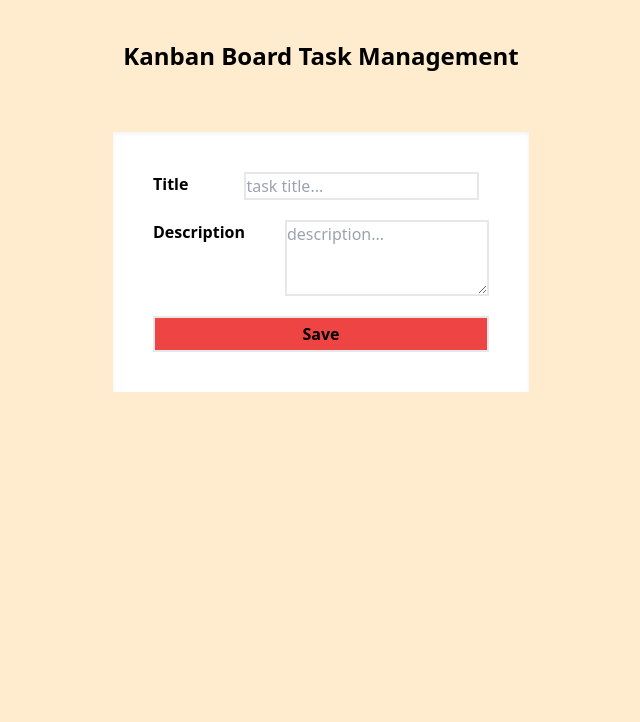
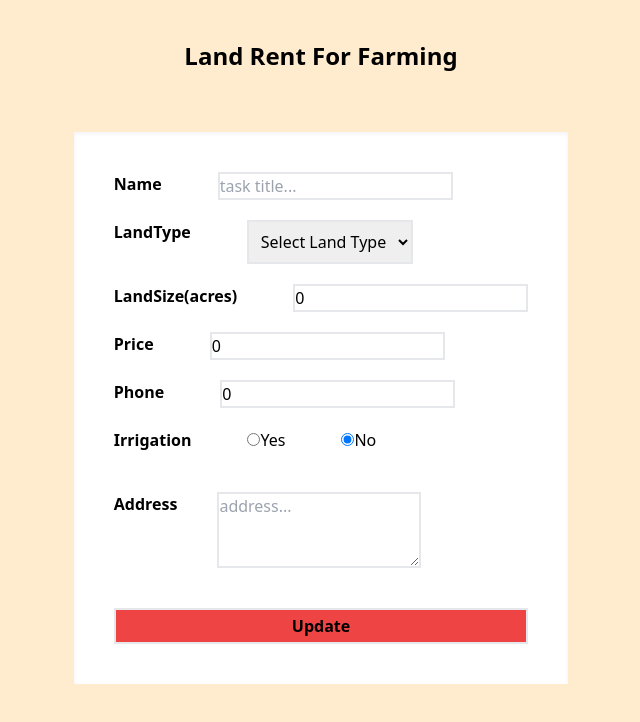
Before and after one commit to Prakash7078/LandRentForFarming, a Next.js app: page /edit/1 in a window 1280 px wide. Shown: the top 722 px of the page, without its empty margins (319-959 px from the left). Built offline with nearby package versions, Linux system fonts and the light colour scheme; no server answers; the database is empty.

Commit message:
changes made in form

```diff
--- a/app/api/todos/[id]/route.js
+++ b/app/api/todos/[id]/route.js
@@ -5,8 +5,9 @@ import { NextResponse } from 'next/server';
 export async function PUT(request,{params}){
     const {id}=params;
     await connectDB();
-    const {title,description,status}=await request.json();
-    await Todo.findByIdAndUpdate(id,{title,description,status});
+    console.log(request);
+    const {title,landType,landSize,irrigation,price,date,description,status,phone}=await request.json();
+    await Todo.findByIdAndUpdate(id,{title,landType,landSize,irrigation,price,date,description,status,phone});
     return new NextResponse(JSON.stringify({message:"Topic updated succesfully"}));
 }
 export async function DELETE(request,{params}){
--- a/app/api/todos/route.js
+++ b/app/api/todos/route.js
@@ -4,8 +4,8 @@ import { NextResponse } from 'next/server';
 
 export async function POST(request){
     await connectDB();
-    const{title,description,status}=await request.json();
-    await Todo.create({title,description,status});
+    const{title,landType,landSize,irrigation,price,date,description,status,phone}=await request.json();
+    await Todo.create({title,landType,landSize,irrigation,price,date,description,status,phone});
     return new NextResponse(JSON.stringify({message:"created succesfully"}));
 };
 
--- a/app/components/Navbar.tsx
+++ b/app/components/Navbar.tsx
@@ -3,7 +3,7 @@ import React from 'react'
 function Navbar() {
   return (
     <div>
-        <h1 className="text-center mt-10 font-bold text-2xl">Kanban Board Task Management</h1>
+        <h1 className="text-center mt-10 font-bold text-2xl">Land Rent For Farming</h1>
     </div>
   )
 }
--- a/app/components/Tasks.tsx
+++ b/app/components/Tasks.tsx
@@ -8,6 +8,11 @@ interface Task {
     title: string;
     description: string;
     status: number;
+    landType:string;
+    landSize:number;
+    irrigation:boolean;
+    price:number;
+    date:Date;
 }
 export default function Tasks({ tasks, fetchTasks }: { tasks: Task[], fetchTasks: () => void }) {
     const[complete,setComplete]=useState<string | null>(null);
@@ -58,8 +63,14 @@ export default function Tasks({ tasks, fetchTasks }: { tasks: Task[], fetchTasks
             {tasks.map((item: Task) => {
                 const line = complete === item._id ? 'bg-red-400' : '';
                 return (
-                    <div key={item._id} className={`flex gap-8 shadow-slate-500 shadow-inner p-3 flex-col sm:flex-row flex-wrap  ${line}`}>
+                    <div key={item._id} className={`flex gap-4 shadow-slate-500 shadow-inner p-3 flex-col  flex-wrap  ${line}`}>
                         <h1>{item.title}</h1>
+                        <p>{item.landSize} acres</p>
+                        <p>{item.landType} Land</p>
+                        <p>{item.price} /-</p>
+                        <p>{item.irrigation ? "Irrigation":"No Irrigation"}</p>
+                        <p>{item.date}</p>
+                        <p>+91 {item.phone}</p>
                         <p>{item.description}</p>
                         <div className='flex gap-3'>
                             <Link href={`edit/${item._id}`}><AiTwotoneEdit size={23} className="cursor-pointer" color="blue" /></Link>
@@ -73,7 +84,7 @@ export default function Tasks({ tasks, fetchTasks }: { tasks: Task[], fetchTasks
                             min="0"
                             max="100"
                         />
-                        <span>Status {item.status}</span>
+                        <span>Rating {item.status}</span>
                     </div>
                 );
             })}
--- a/app/components/Todoform.tsx
+++ b/app/components/Todoform.tsx
@@ -6,12 +6,18 @@ interface TaskData {
     title: string;
     description: string;
     status: number;
+    landType:string;
+    landSize:number;
+    irrigation:boolean;
+    price:number;
+    phone:number;
+    date:Date;
 }
 
 function Todoform({ fetchTasks }: { fetchTasks: () => void }) {
     const [open, setOpen] = useState(false);
-    const [data, setData] = useState<TaskData>({ title: "", description: "", status: 0 });
-    const handleChange = (e: ChangeEvent<HTMLInputElement | HTMLTextAreaElement>) => {
+    const [data, setData] = useState<TaskData>({ title: "", description: "", status: 0, landType:"",landSize:0,irrigation:false,price:0,date: new Date(),phone:0});
+    const handleChange = (e: ChangeEvent<HTMLInputElement | HTMLTextAreaElement | HTMLSelectElement >) => {
         const { name, value } = e.target;
         setData((prevData) => ({
             ...prevData,
@@ -40,29 +46,94 @@ function Todoform({ fetchTasks }: { fetchTasks: () => void }) {
     return (
         <div className='flex flex-col items-center mt-10 mx-auto'>
             <div className='flex gap-3 justify-center bg-green-400 items-center px-10 py-3 border-2 border-black ' onClick={() => setOpen(true)}>
-                <button>Add Task</button>
+                <button>Add Land</button>
                 <BiSolidAddToQueue />
             </div>
             {open &&
-                <form className="mt-5 shadow-inner bg-white sm:p-10 px-5 py-5" onSubmit={handleFormSubmit}>
+                <form className="mt-5 shadow-inner bg-white sm:p-10 px-5 py-5 flex flex-col gap-5" onSubmit={handleFormSubmit}>
                     <div className="flex gap-14">
-                        <label className="font-bold">Title</label>
+                        <label className="font-bold">Name</label>
                         <input
                             className="border-2"
                             type='text'
                             name='title'
-                            placeholder='task title...'
+                            placeholder='owner name...'
                             onChange={handleChange}
                             value={data.title}
                         />
                     </div>
+                    <div className="flex gap-14">
+                        <label className="font-bold">LandType</label>
+                        <select className='border-2 p-2' name='landType' onChange={handleChange} value={data.landType}>
+                            <option value="">Select Land Type</option>
+                            <option value="Agricultural">Agricultural</option>
+                            <option value="Residential">Residential</option>
+                            <option value="Commercial">Commercial</option>
+                        </select>
+                    </div>
+                    <div className="flex gap-14">
+                        <label className="font-bold">LandSize(acres)</label>
+                        <input
+                            className="border-2"
+                            type='number'
+                            name='landSize'
+                            placeholder='land size...'
+                            onChange={handleChange}
+                            value={data.landSize}
+                        />
+                    </div>
+                    <div className="flex gap-14">
+                        <label className="font-bold">Price</label>
+                        <input
+                            className="border-2"
+                            type='number'
+                            name='price'
+                            placeholder='price...'
+                            onChange={handleChange}
+                            value={data.price}
+                        />
+                    </div>
+                    <div className="flex gap-14">
+                        <label className="font-bold">Phone</label>
+                        <input
+                            className="border-2"
+                            type='tel'
+                            name='phone'
+                            placeholder='mobile...'
+                            onChange={handleChange}
+                            value={data.phone}
+                        />
+                    </div>
+                    <div className="flex gap-14">
+                        <label className='font-bold'>Irrigation</label>
+                        <div>
+                            <input
+                                type='radio'
+                                className='border-2'
+                                name='irrigation'
+                                value='true'
+                                onChange={handleChange} // Handle change event to update data.irrigation
+                            />
+                            <label>Yes</label>
+                        </div>
+                        <div>
+                            <input
+                                type='radio'
+                                className='border-2'
+                                name='irrigation'
+                                value='false'
+                                onChange={handleChange} // Handle change event to update data.irrigation
+                            />
+                            <label>No</label>
+                        </div>
+                    </div>
                     <div className="mt-5 flex gap-10">
-                        <label className="font-bold">Description</label>
+                        <label className="font-bold">Address</label>
                         <textarea
                             rows={3}
                             cols={20}
                             name='description'
-                            placeholder='description...'
+                            placeholder='address...'
                             className="border-2"
                             onChange={handleChange}
                             value={data.description}
--- a/app/edit/[id]/page.tsx
+++ b/app/edit/[id]/page.tsx
@@ -8,7 +8,7 @@ function Editpage() {
   const params=useParams();
   const router = useRouter()
   const {id}=params;
-  const[editdata,setEditdata]=useState({title:"",description:""});
+  const[editdata,setEditdata]=useState({ title: "", description: "", status: 0, landType:"",landSize:0,irrigation:false,price:0,date: new Date(),phone:0});
   useEffect(()=>{
     const fetchdata=async()=>{
       const response=await fetch(`/api/todos/${id}`);
@@ -16,11 +16,17 @@ function Editpage() {
       setEditdata({
         ...editdata,
         "title": data.todo.title,
-        "description": data.todo.description
+        "description": data.todo.description,
+        "landType":data.todo.landType,
+        "landSize":data.todo.landSize,
+        "irrigation":data.todo.irrigation,
+        "phone":data.todo.phone,
+        "price":data.todo.price,
+        "date":data.todo.date,
       });    };
     fetchdata();
   },[]);
-  const handleChange = (e: ChangeEvent<HTMLInputElement | HTMLTextAreaElement>) => {
+  const handleChange = (e: ChangeEvent<HTMLInputElement | HTMLTextAreaElement | HTMLSelectElement>) => {
     const { name, value } = e.target;
     setEditdata(prevData => ({
         ...prevData,
@@ -45,17 +51,99 @@ function Editpage() {
   }
   return (
     <div className='flex flex-col items-center mt-10 mx-auto'>
-            <form className="mt-5 shadow-inner bg-white sm:p-10 px-5 py-5 ">
-                <div className="flex gap-14">
-                    <label className="font-bold">Title</label>
-                    <input className=" border-2" type='text' placeholder='task title...' value={editdata.title} name="title" onChange={handleChange}/>
-                </div>
-                <div className="mt-5 flex gap-10">
-                    <label className=" font-bold">Description</label>
-                    <textarea rows={3} cols={20} placeholder='description...' className="border-2" value={editdata.description} name="description" onChange={handleChange}/>
-                </div>
-                <button className='bg-red-500 px-6 border-2 mt-5 font-semibold mx-auto w-full py-1' onClick={handleEdit}>Save</button>
-            </form>
+            <form className="mt-5 shadow-inner bg-white sm:p-10 px-5 py-5 flex flex-col gap-5" onSubmit={handleEdit}>
+                    <div className="flex gap-14">
+                        <label className="font-bold">Name</label>
+                        <input
+                            className="border-2"
+                            type='text'
+                            name='title'
+                            placeholder='task title...'
+                            onChange={handleChange}
+                            value={editdata.title}
+                        />
+                    </div>
+                    <div className="flex gap-14">
+                        <label className="font-bold">LandType</label>
+                        <select className='border-2 p-2' name='landType' onChange={handleChange} value={editdata.landType}>
+                            <option value="">Select Land Type</option>
+                            <option value="Agricultural">Agricultural</option>
+                            <option value="Residential">Residential</option>
+                            <option value="Commercial">Commercial</option>
+                        </select>
+                    </div>
+                    <div className="flex gap-14">
+                        <label className="font-bold">LandSize(acres)</label>
+                        <input
+                            className="border-2"
+                            type='number'
+                            name='landSize'
+                            placeholder='land size...'
+                            onChange={handleChange}
+                            value={editdata.landSize}
+                        />
+                    </div>
+                    <div className="flex gap-14">
+                        <label className="font-bold">Price</label>
+                        <input
+                            className="border-2"
+                            type='number'
+                            name='price'
+                            placeholder='price...'
+                            onChange={handleChange}
+                            value={editdata.price}
+                        />
+                    </div>
+                    <div className="flex gap-14">
+                        <label className="font-bold">Phone</label>
+                        <input
+                            className="border-2"
+                            type='number'
+                            name='phone'
+                            placeholder='mobile...'
+                            onChange={handleChange}
+                            value={editdata.phone}
+                        />
+                    </div>
+                    <div className="flex gap-14">
+                        <label className='font-bold'>Irrigation</label>
+                        <div>
+                            <input
+                                type='radio'
+                                className='border-2'
+                                name='irrigation'
+                                value='true'
+                                checked={editdata.irrigation === true} // Set checked if data.irrigation is true
+                                onChange={handleChange} // Handle change event to update data.irrigation
+                            />
+                            <label>Yes</label>
+                        </div>
+                        <div>
+                            <input
+                                type='radio'
+                                className='border-2'
+                                name='irrigation'
+                                value='false'
+                                checked={editdata.irrigation === false} // Set checked if data.irrigation is false
+                                onChange={handleChange} // Handle change event to update data.irrigation
+                            />
+                            <label>No</label>
+                        </div>
+                    </div>
+                    <div className="mt-5 flex gap-10">
+                        <label className="font-bold">Address</label>
+                        <textarea
+                            rows={3}
+                            cols={20}
+                            name='description'
+                            placeholder='address...'
+                            className="border-2"
+                            onChange={handleChange}
+                            value={editdata.description}
+                        />
+                    </div>
+                    <button className='bg-red-500 px-6 border-2 mt-5 font-semibold mx-auto w-full py-1' type='submit'>Update</button>
+                </form>
     </div>
   )
 }
--- a/app/page.tsx
+++ b/app/page.tsx
@@ -20,7 +20,7 @@ export default function Home() {
     }
 }
   return (
-    <div className="w-full font-sans text-lg">
+    <div className="w-full font-sans text-lg flex justify-start flex-col md:flex-row">
       <Todoform fetchTasks={fetchTasks} />
       <Tasks tasks={tasks} fetchTasks={fetchTasks} />
     </div>
--- a/models/todo.js
+++ b/models/todo.js
@@ -2,9 +2,15 @@ import mongoose from 'mongoose';
 
 const todoSchema = new mongoose.Schema(
   {
-    title: { type: String, required: true, unique: true },
+    title: { type: String, required: true},
+    landType: { type: String, required: true },
+    landSize:{type:Number,required:true},
+    irrigation:{type:Boolean,required:true},
+    price:{type:Number,required:true},
+    status:Number,
+    phone:{type:Number,required:true},
+    date: { type: Date, default: Date.now },
     description: String,
-    status:Number,
   },
   {
     timestamps: true,
```
